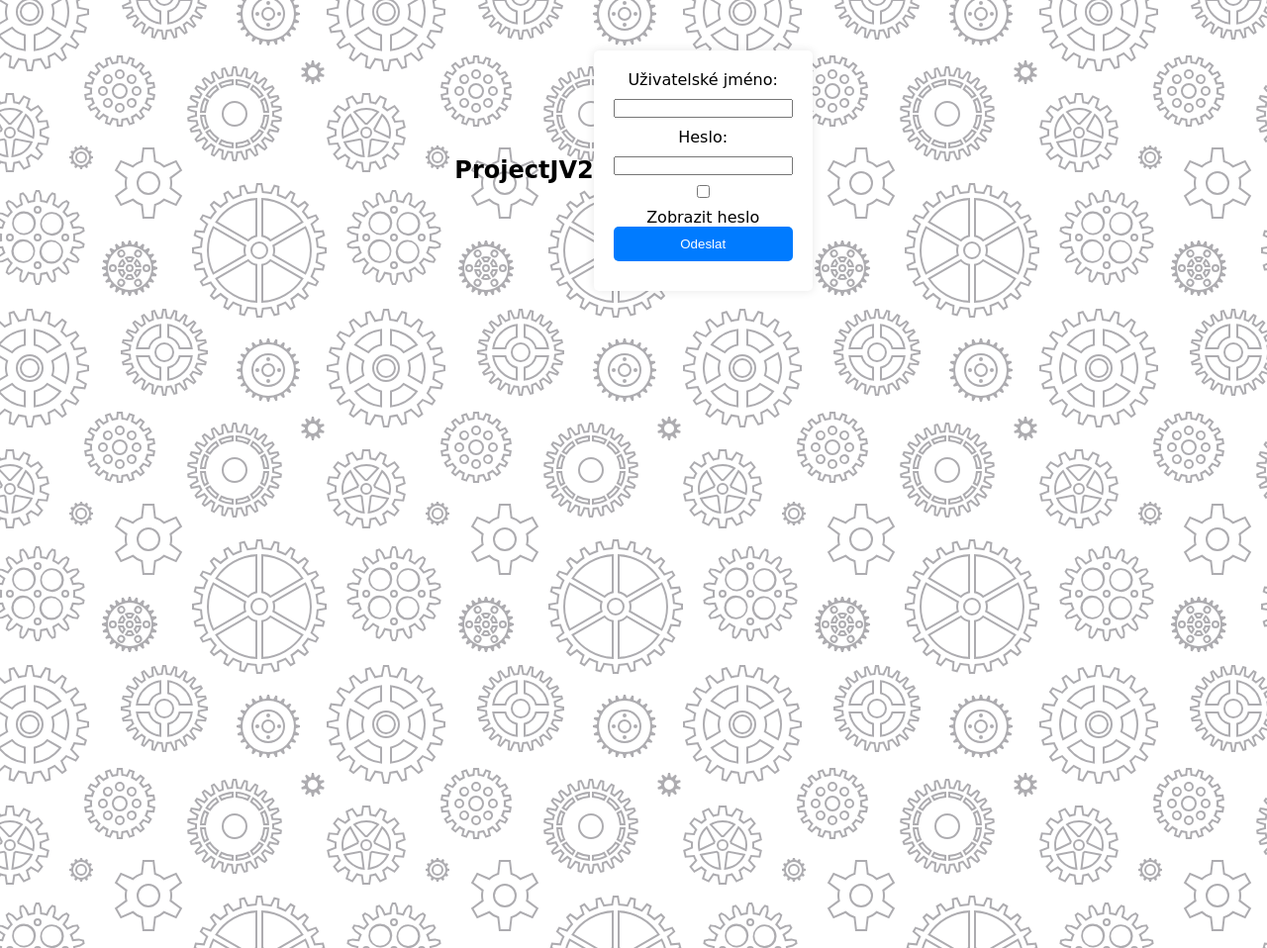
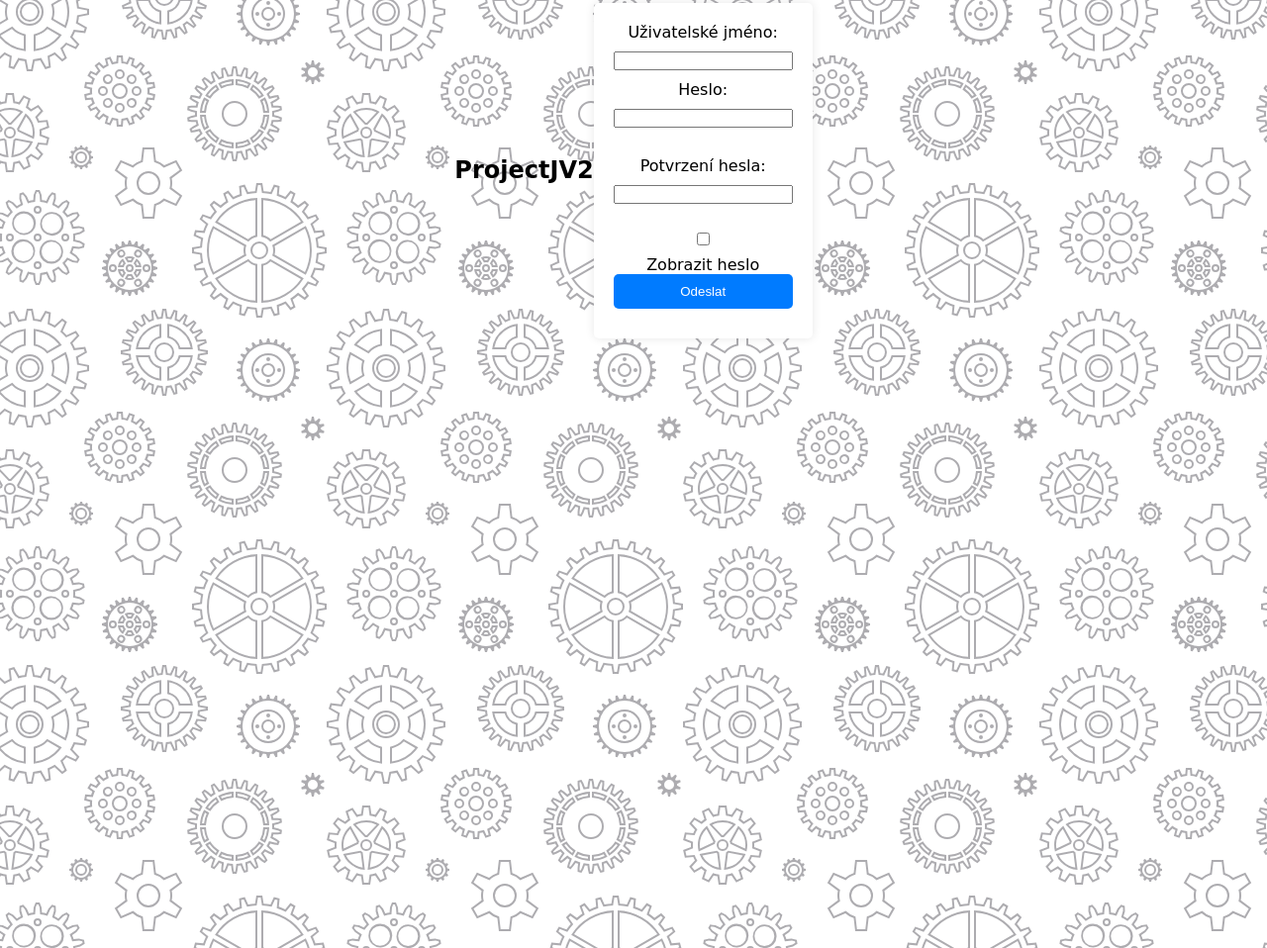
Before and after one commit to Yose144/projektJV, a plain HTML site: page index.html in a window 1280 px wide. Shown: the part 1828-2786 px from the top of the page at 99% size. Drawn offline with Linux system fonts and the light colour scheme; a web font is replaced by a local one.

Commit message:
Update index.html

```diff
--- a/index.html
+++ b/index.html
@@ -50,7 +50,12 @@
               <input type="text" id="username" name="username" required>
               <label for="password">Heslo:</label>
               <input type="password" id="password" name="password">
+              <br>
+              <label for="confirmPassword">Potvrzení hesla:</label>
+              <input type="password" id="confirmPassword" name="confirmPassword">
+              <br>
               <input type="checkbox" id="showPassword"> Zobrazit heslo
+              <br>
               <button type="submit">Odeslat</button>
               <p id="error-message" style="color: red;"></p>
             </form>
```
